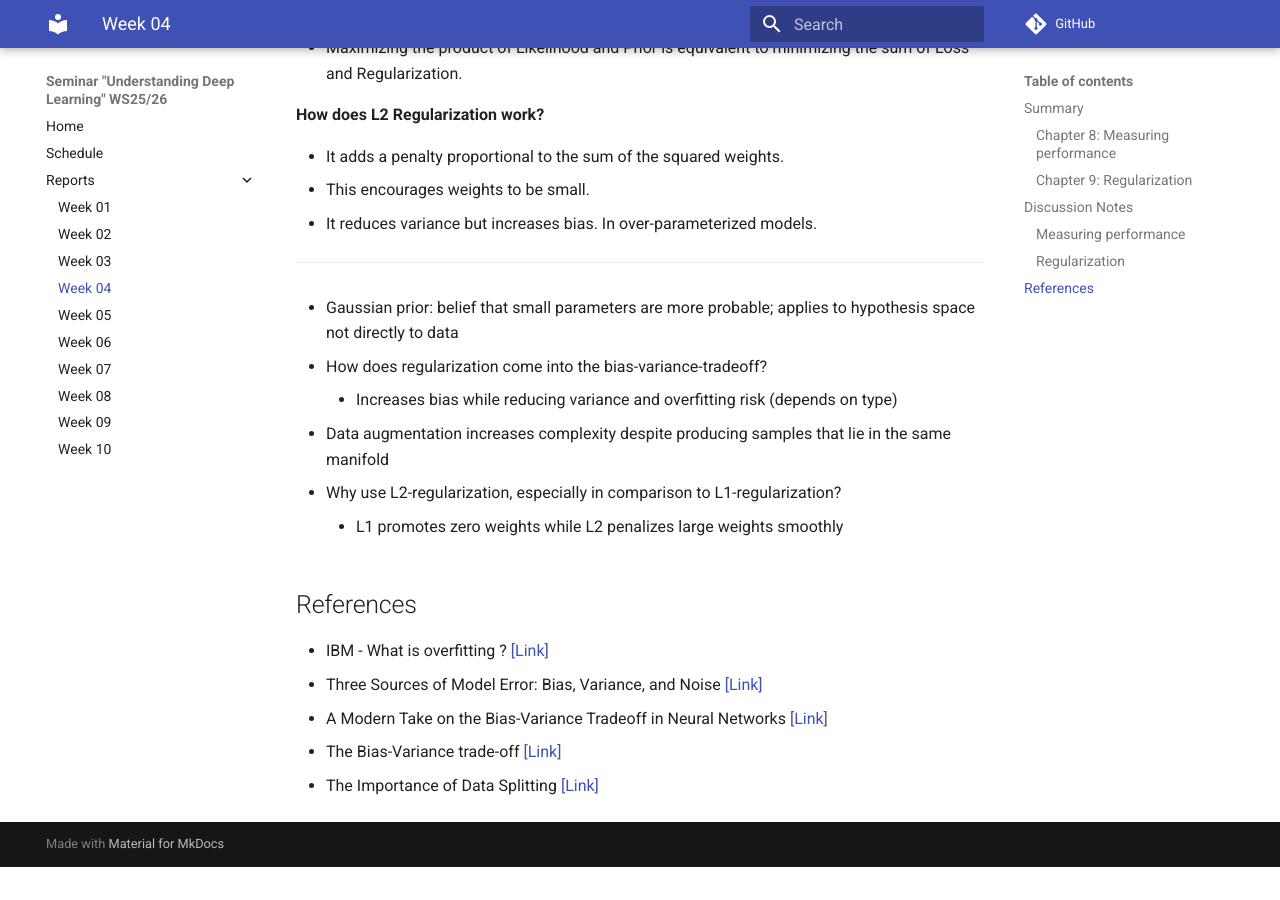
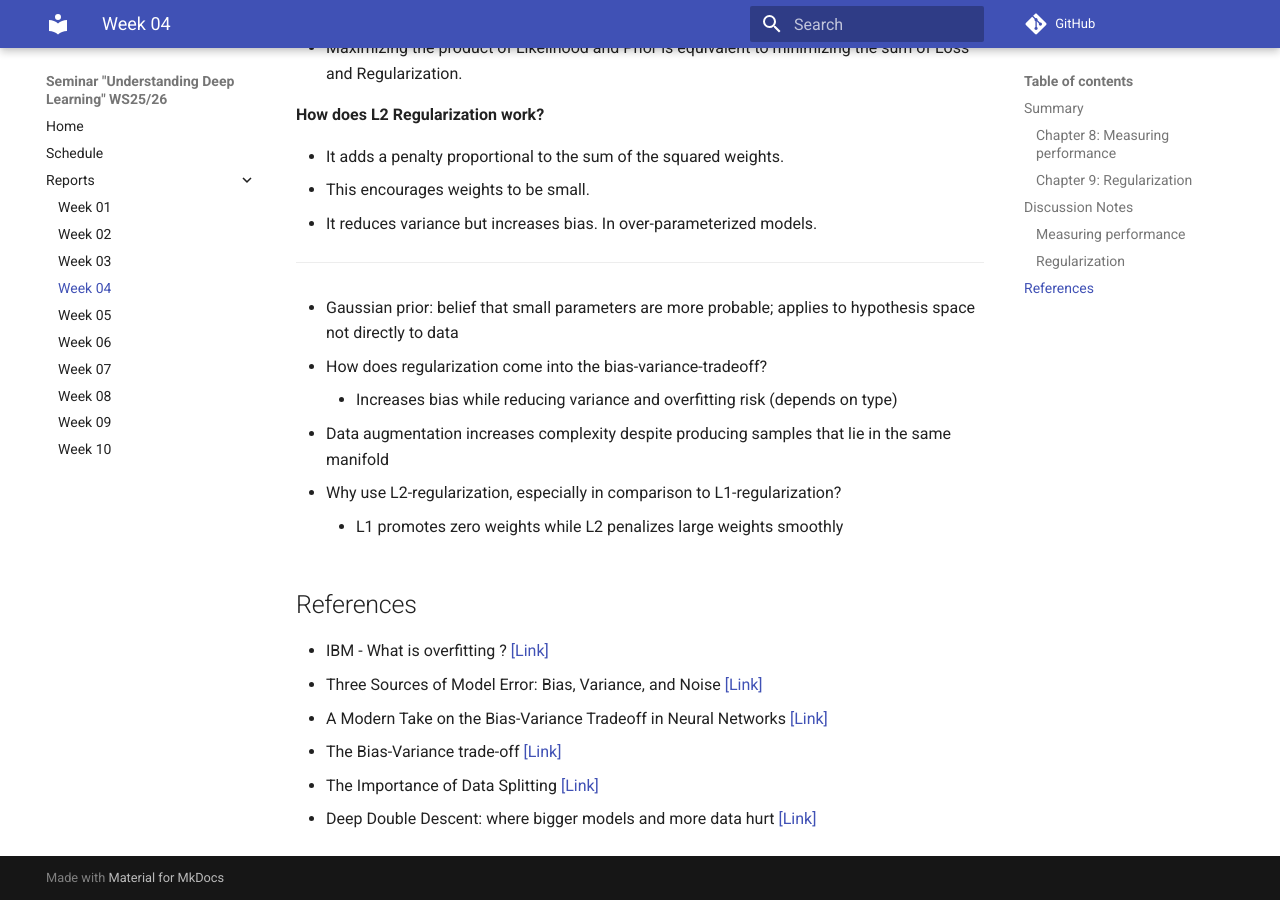
Before and after one commit to link-er/seminar_UDL_wise2526, an MkDocs documentation site: the page built from docs/reports/week04_ch8_9.md, in a window 1280 px wide and 900 px high, scrolled down 14685 px. Built offline with MkDocs 1.6.1 and Material for MkDocs 9.7.7, drawn with Linux system fonts in a browser that asks for light colours; comment, search, counter and statistics services are not loaded; before the commit the page ends 15552 px from its top, so only the background shows below that.

Commit message:
Add link to Deep Double Descent article

```diff
--- a/docs/reports/week04_ch8_9.md
+++ b/docs/reports/week04_ch8_9.md
@@ -299,3 +299,4 @@ Balance between model complexity and error:
 - A Modern Take on the Bias-Variance Tradeoff in Neural Networks [[Link]](https://arxiv.org/pdf/1810.08591)
 - The Bias-Variance trade-off [[Link]](https://mlu-explain.github.io/bias-variance/)
 - The Importance of Data Splitting [[Link]](https://mlu-explain.github.io/train-test-validation/)
+- Deep Double Descent: where bigger models and more data hurt [[Link]](https://arxiv.org/pdf/1912.02292)
```
